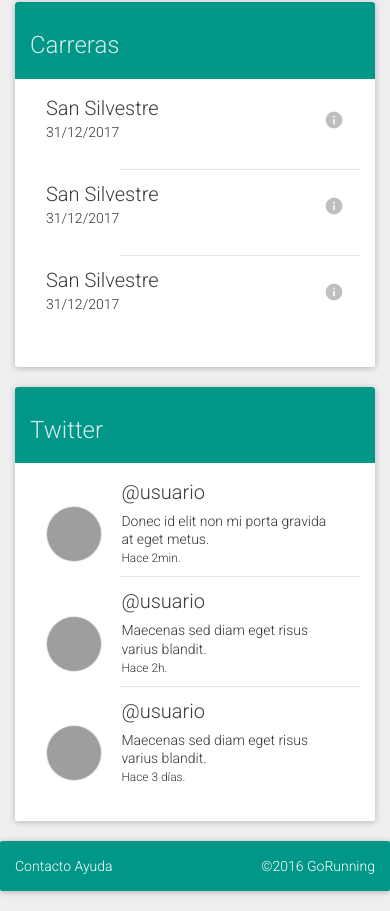
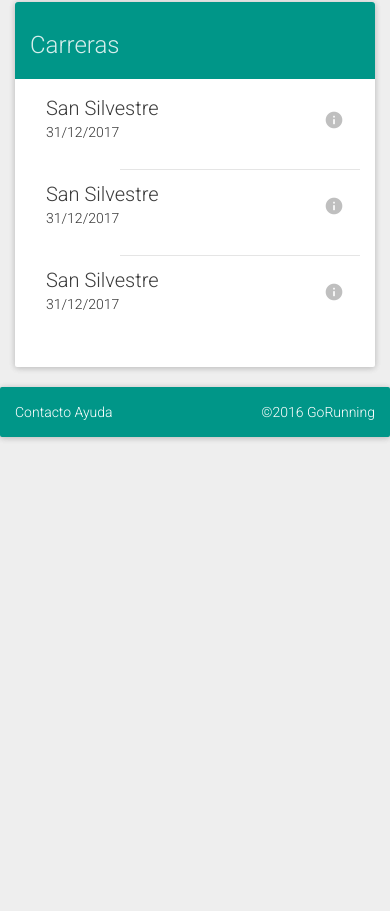
Before and after one commit to Fonsu/gorunning-horizontal-prototype, a plain HTML site: page index.html in a window 390 px wide. Shown: the part 715-1626 px from the top of the page. After the commit the page ends 1172 px from the top, so only its background shows below. Drawn offline with Linux system fonts and the light colour scheme; grey boxes are pictures that could not be loaded.

Commit message:
removed tweets from mobile view

```diff
--- a/index.html
+++ b/index.html
@@ -71,20 +71,6 @@
                     <input type="text" class="form-control col-sm-8" placeholder="Buscar">
                 </div>
             </form>
-            <!--<ul class="nav navbar-nav navbar-right">
-                <li><a href="javascript:void(0)">Link</a></li>
-                <li class="dropdown">
-                    <a href="index.html" data-target="#" class="dropdown-toggle" data-toggle="dropdown">Dropdown
-                        <b class="caret"></b></a>
-                    <ul class="dropdown-menu">
-                        <li><a href="javascript:void(0)">Action</a></li>
-                        <li><a href="javascript:void(0)">Another action</a></li>
-                        <li><a href="javascript:void(0)">Something else here</a></li>
-                        <li class="divider"></li>
-                        <li><a href="javascript:void(0)">Separated link</a></li>
-                    </ul>
-                </li>
-            </ul>-->
         </div>
     </div>
 </div>
@@ -192,8 +178,7 @@
     </div>
 </div>
 
-<div id="tweets" class="col-md-push-1 col-md-3">
-
+<div id="tweets" class="col-md-push-1 col-md-3 hidden-xs">
     <div class="panel panel-primary">
         <div class="panel-heading"><h3>Twitter</h3></div>
         <div class="panel-body">
```
Also changed, not shown: calendario.html (+1 -2 lines), consejos.html (+1 -2 lines), dietas.html (+0 -1 lines), noticias.html (+1 -2 lines).
